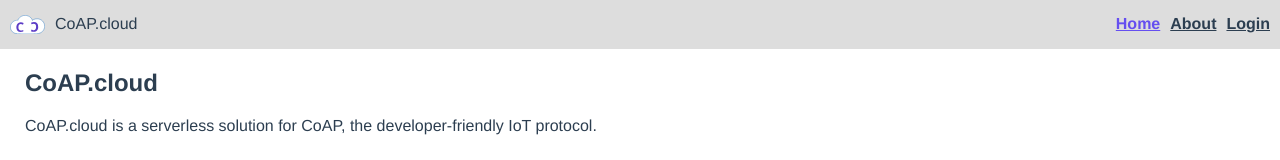
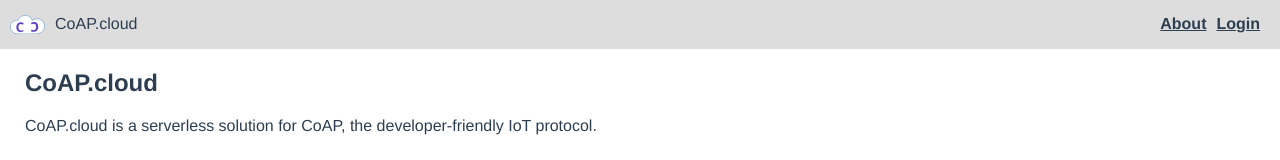
Before and after one commit to coapcloud/coapc_web, a Vue app: page / in a window 1280 px wide. Shown: the top 160 px of the page. Built offline with nearby package versions, Linux system fonts and the light colour scheme.

Commit message:
Add profile URL to nav

```diff
--- a/src/App.vue
+++ b/src/App.vue
@@ -2,10 +2,13 @@
   <div id="app">
     <header class="header">
       <div class="logo">
-        <img src="./assets/logo.svg" alt="CoAP.cloud logo">
+        <router-link to="/">
+          <img src="./assets/logo.svg" alt="CoAP.cloud logo">
+        </router-link>
         <span class="logo-label">CoAP.cloud</span>
       </div>
-      <nav class="nav">
+      <Navigation/>
+      <!-- <nav class="nav">
         <ul>
           <li>
             <router-link to="/">Home</router-link>
@@ -18,7 +21,7 @@
             <router-link to="/logout" v-else>Logout</router-link>
           </li>
         </ul>
-      </nav>
+      </nav>-->
     </header>
     <main class="main">
       <router-view/>
@@ -30,8 +33,12 @@
 </template>
 <script>
 import "modern-normalize/modern-normalize.css";
+import Navigation from "@/views/Navigation.vue";
 
 export default {
+  components: {
+    Navigation
+  },
   computed: {
     authenticated() {
       return JSON.parse(localStorage.getItem("authenticated"));
@@ -71,39 +78,6 @@
   margin-right: 10px;
 }
 
-/* Navigation */
-.nav {
-  margin: 15px 10px 15px 0;
-  align-self: center;
-}
-
-.nav ul {
-  padding: 0;
-  margin: 0;
-}
-
-.nav ul li {
-  display: inline;
-  margin: 0;
-  padding: 0;
-  margin-right: 10px;
-}
-
-.nav ul li a {
-  font-weight: bold;
-  color: #2c3e50;
-}
-
-.nav ul li a.router-link-exact-active {
-  color: #654ff0;
-}
-
-.nav li:last-child {
-  margin: 0;
-}
-
-/* end Navigation */
-
 .main {
   flex-grow: 1;
 }
--- a/src/views/Home.vue
+++ b/src/views/Home.vue
@@ -12,6 +12,16 @@
   components: {
     HomePublic
   },
+  data: function() {
+    return {
+      profileURL: ""
+    };
+  },
+  mounted() {
+    if (localStorage.profileURL) {
+      this.profileURL = localStorage.profileURL;
+    }
+  },
   computed: {
     authenticated() {
       return JSON.parse(localStorage.getItem("authenticated"));
--- a/src/views/Login.vue
+++ b/src/views/Login.vue
@@ -18,7 +18,12 @@
         }
       ],
       callbacks: {
-        signInSuccessWithAuthResult() {
+        signInSuccessWithAuthResult(authResult) {
+          console.log(authResult.additionalUserInfo.profile.picture);
+          localStorage.setItem(
+            "profileURL",
+            authResult.additionalUserInfo.profile.picture
+          );
           localStorage.setItem("authenticated", true);
           window.location.href = "/";
         }
--- a/src/views/Logout.vue
+++ b/src/views/Logout.vue
@@ -11,7 +11,9 @@
       .auth()
       .signOut()
       .then(() => {
-        localStorage.setItem("authenticated", false);
+        // localStorage.setItem("authenticated", false);
+        localStorage.removeItem("authenticated");
+        localStorage.removeItem("profileURL");
         window.location.href = "/";
       });
   }
```
